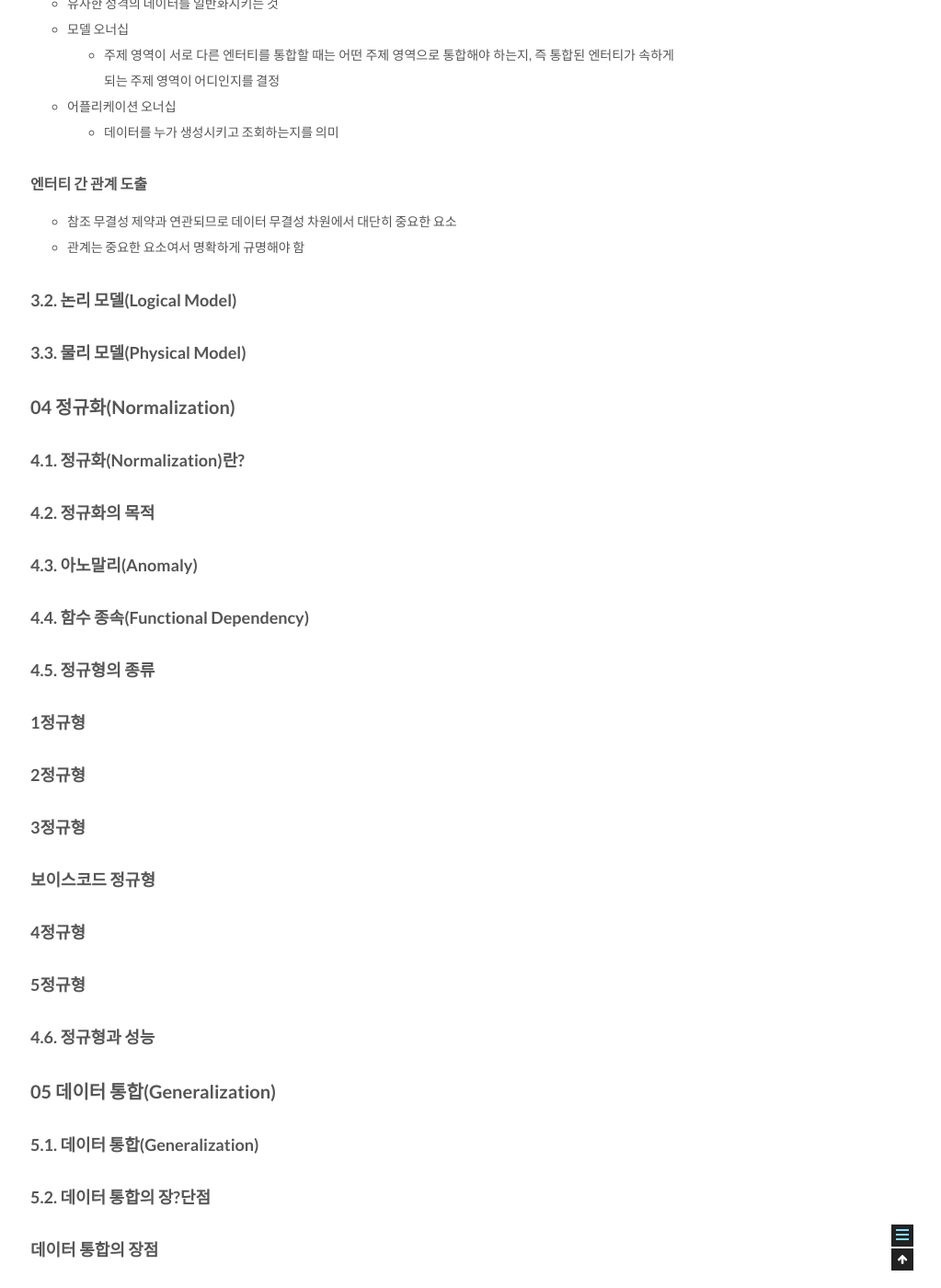
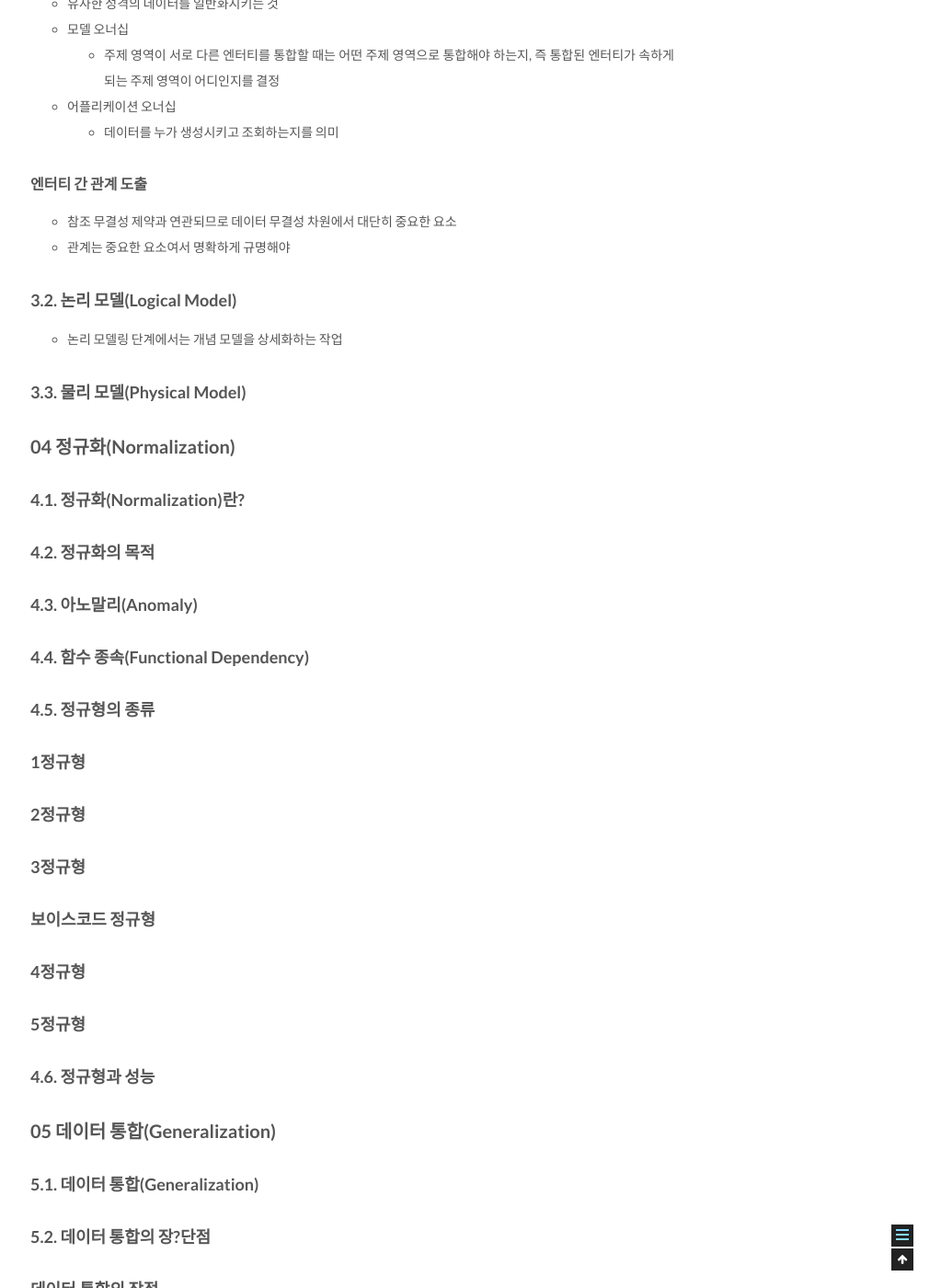
Before and after one commit to csj4032/csj4032.github.io, a Jekyll site: the page built from _posts/2018-05-02-관계형데이터모델링프리미엄가이드.md, in a window 1280 px wide and 1400 px high, scrolled down 7708 px. Shown: the whole window at 92% size, without its empty margins (257-1280 px from the left). Built offline with Jekyll 4.4.1, drawn with Linux system fonts in a browser that asks for light colours; comment, search, counter and statistics services are not loaded.

Commit message:
관계형 데이터 베이스 모델링 포스팅 수정

```diff
--- a/_posts/2018-05-02-관계형데이터모델링프리미엄가이드.md
+++ b/_posts/2018-05-02-관계형데이터모델링프리미엄가이드.md
@@ -235,9 +235,10 @@ comments: true
 
 #### 엔터티 간 관계 도출
 * 참조 무결성 제약과 연관되므로 데이터 무결성 차원에서 대단히 중요한 요소
-* 관계는 중요한 요소여서 명확하게 규명해야 함
+* 관계는 중요한 요소여서 명확하게 규명해야
 
 ### 3.2. 논리 모델(Logical Model)
+* 논리 모델링 단계에서는 개념 모델을 상세화하는 작업
 
 ### 3.3. 물리 모델(Physical Model)
 
```
